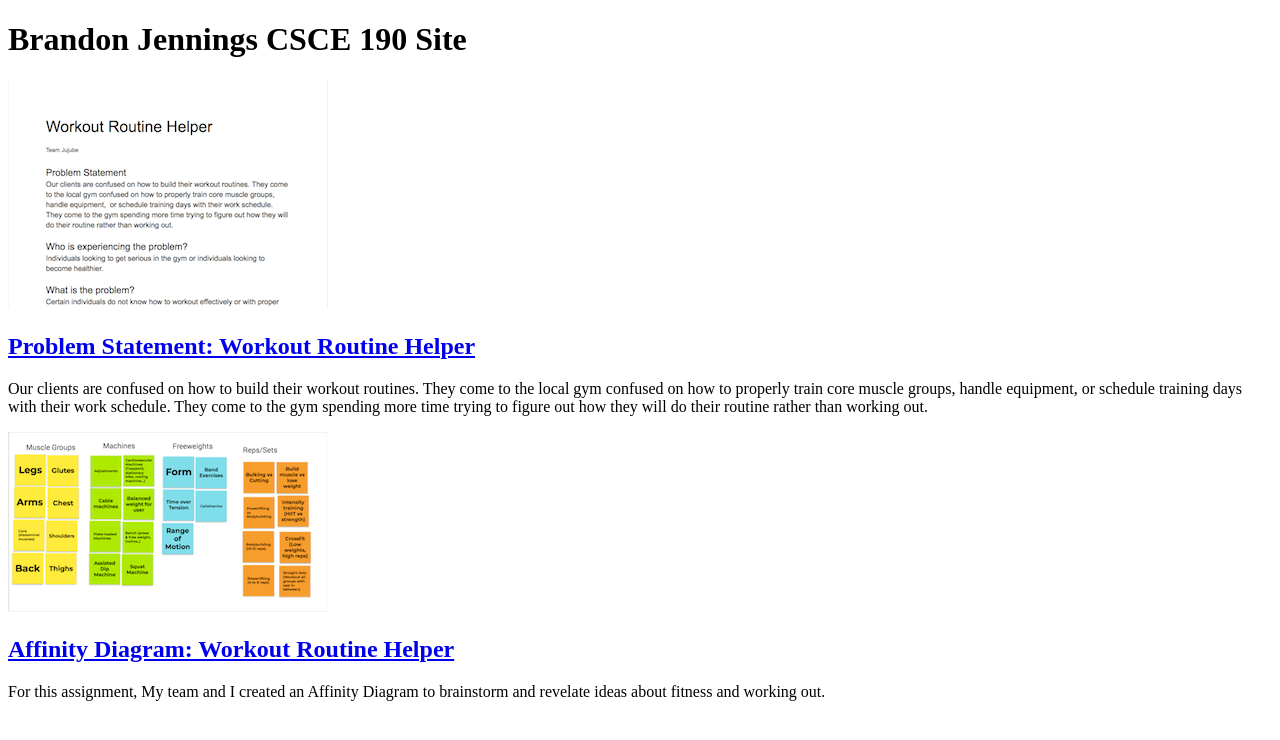
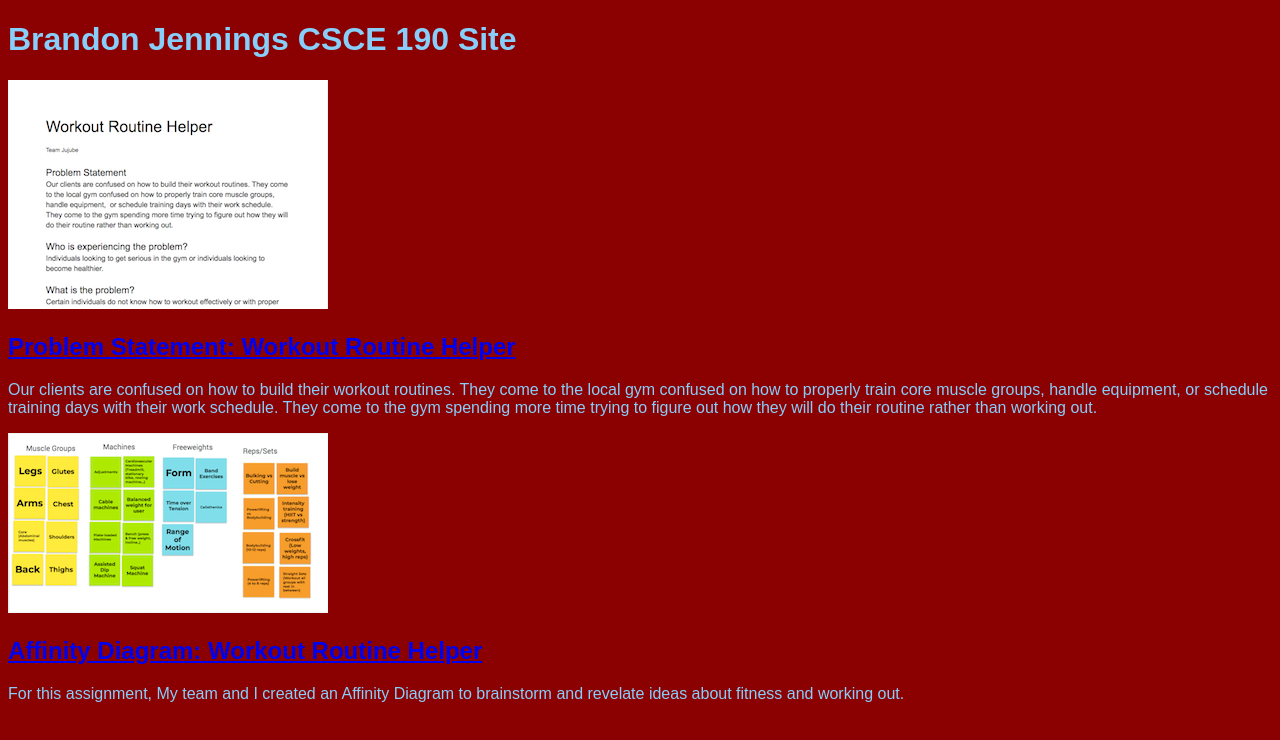
Before and after one commit to brandontjennings/brandontjennings.github.io, a plain HTML site: page index.html in a window 1280 px wide. Drawn offline with Linux system fonts and the light colour scheme.

Commit message:
Add files via upload

```diff
--- a/index.html
+++ b/index.html
@@ -2,6 +2,7 @@
 <html>
     <head>
         <title>CSCE 190: Brandon Jennings</title>
+        <link rel="stylesheet" href="styles.css">
     </head>
     <body>
         <h1>Brandon Jennings CSCE 190 Site</h1>
--- /dev/null
+++ b/styles.css
@@ -0,0 +1,11 @@
+body {
+    background:darkred;
+    font-family:Arial, Helvetica, sans-serif;
+}
+
+h1 {
+    color: lightskyblue;
+}
+section {
+    color: lightskyblue;
+}
```
Also changed, not shown: Affinity_Diagram.png (added), problemstatement.png (added).
